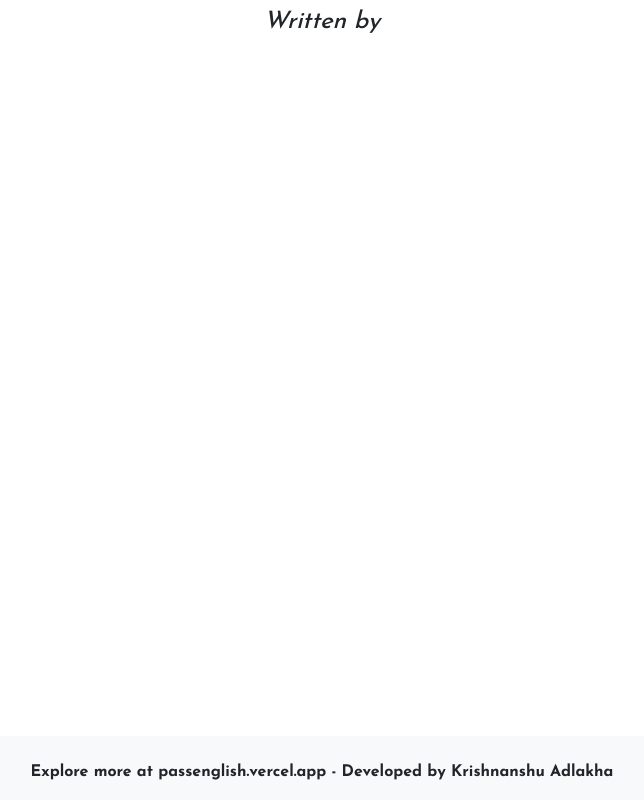
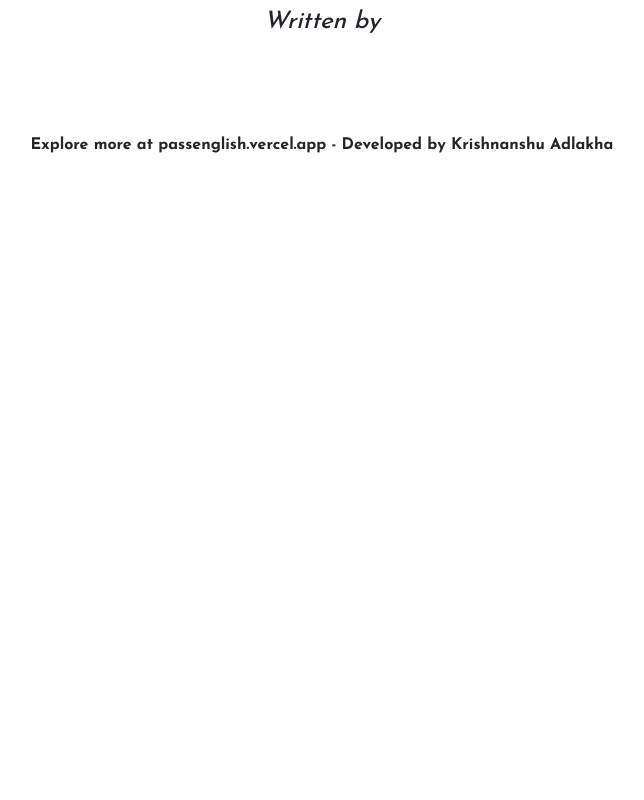
Before and after one commit to krishnanshu-adlakha/passenglishdb, a Flask app: template website/templates/printessay.html in a window 1280 px wide. Shown: the whole page, without its empty margins (318-962 px from the left). Run offline with Flask 3, Linux system fonts and the light colour scheme; the template is opened without the code that fills it, so the values that code supplies are empty; some libraries are stand-ins or nearby versions.

Commit message:
Update printessay.html

```diff
--- a/website/templates/printessay.html
+++ b/website/templates/printessay.html
@@ -61,7 +61,7 @@
     </script>
 </body>
 
-<footer class="text-center fixed-bottom bg-light">
+<footer class="text-center">
     <br>
     <p class="fw-bold">Explore more at passenglish.vercel.app - Developed by Krishnanshu Adlakha</p>
 </footer>
```
